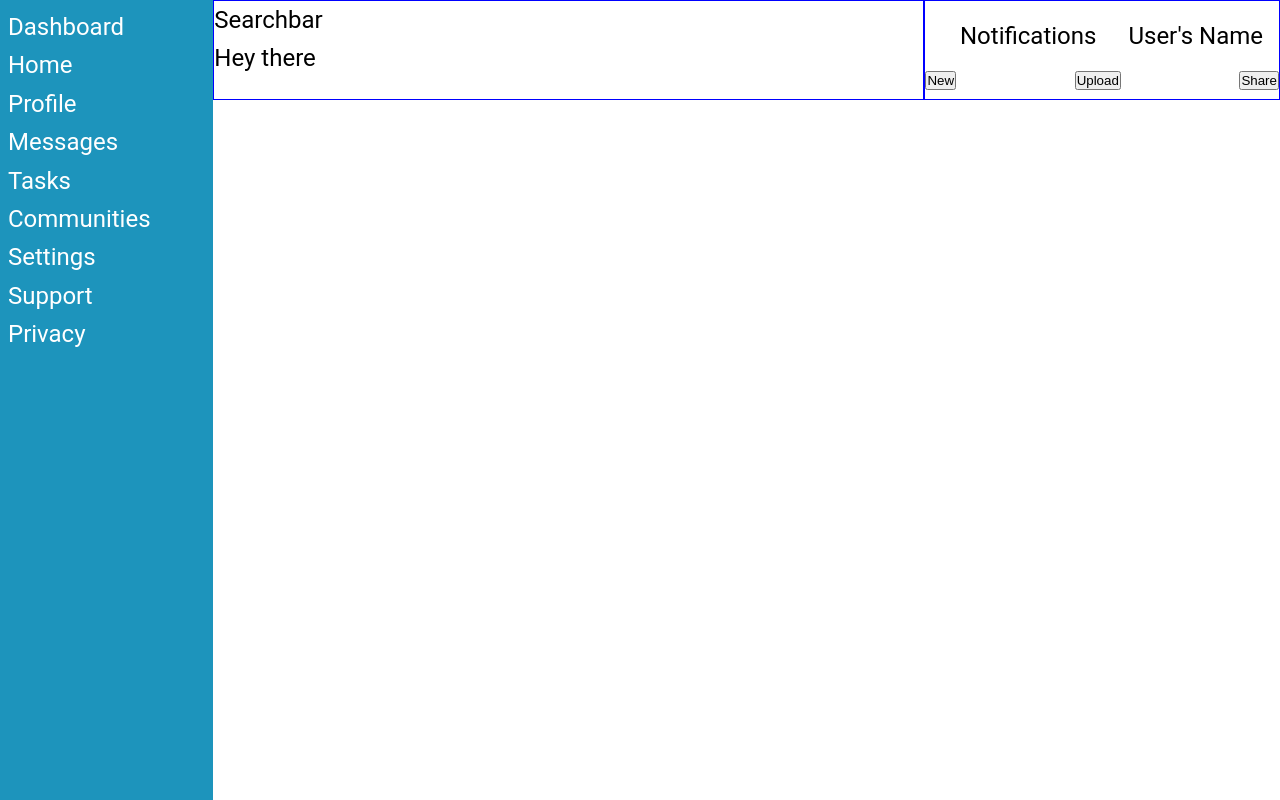
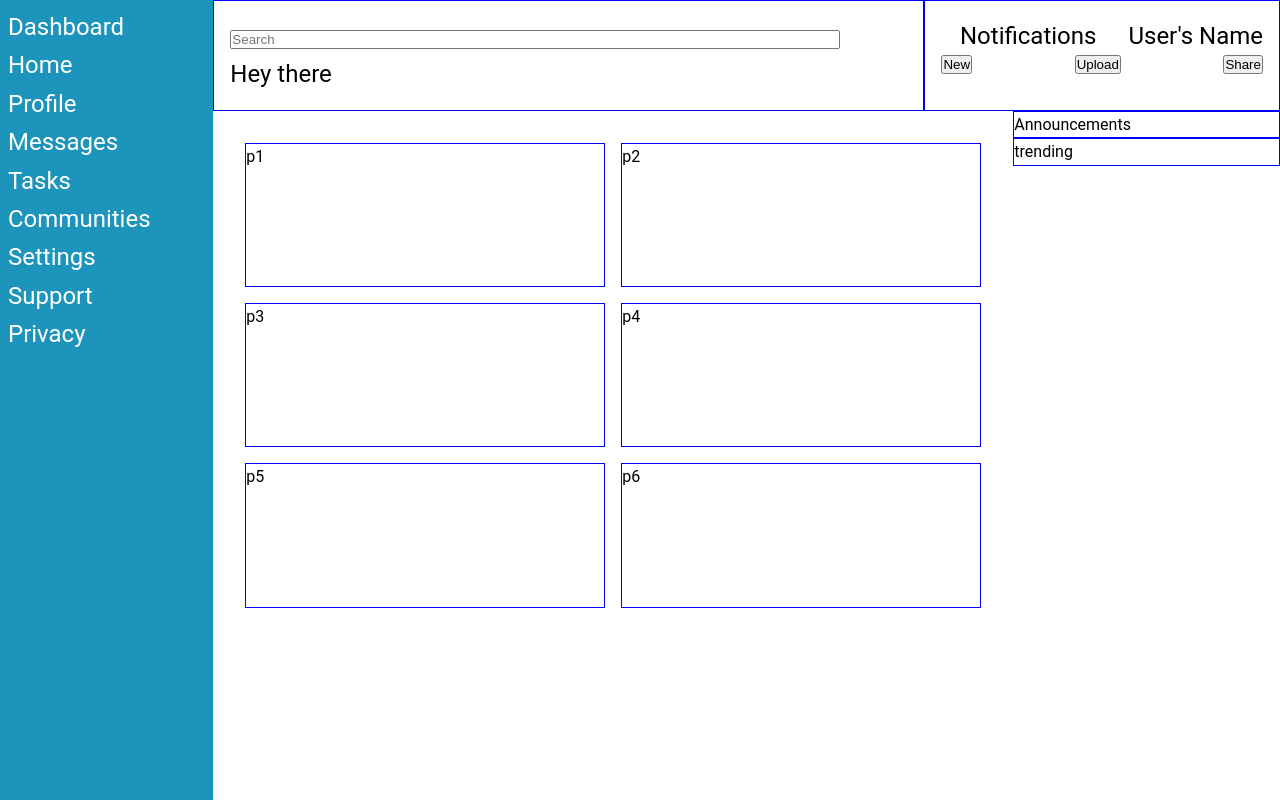
Before and after one commit to lennking/Dashboard, a plain HTML site: page index.html in a window 1280 px wide. Drawn offline with Linux system fonts and the light colour scheme.

Commit message:
Add projects section

```diff
--- a/index.html
+++ b/index.html
@@ -9,7 +9,7 @@
 <body>
     <div class="header">
         <div class="left">
-            <div class="search">Searchbar</div>
+            <input type="search" name="search" id="search" aria-label="search" placeholder="Search">
             <div class="welcome">Hey there</div>
         </div>
         <div class="right">
@@ -37,7 +37,18 @@
         <div class="privacy">Privacy</div>
     </div>
     <div class="content">
-
+        <div class="projects">
+            <div class="project1">p1</div>
+            <div class="project2">p2</div>
+            <div class="project3">p3</div>
+            <div class="project4">p4</div>
+            <div class="project5">p5</div>
+            <div class="project6">p6</div>
+        </div>
+        <div class="footer">
+            <div class="announcements">Announcements</div>
+            <div class="Trending">trending</div>
+        </div>
     </div>
 </body>
 </html>
--- a/styles.css
+++ b/styles.css
@@ -1,7 +1,7 @@
 * {
     margin: 0;
     padding: 0;
-    box-sizing: 0;
+    box-sizing: border-box;
 }
 
 html, body {
@@ -34,6 +34,7 @@ body {
 
 .header > * {
     border: 1px solid blue;
+    padding: 1rem;
 }
 
 .header .left {
@@ -49,7 +50,6 @@ body {
 .header .right .top {
     display: flex;
     gap: 2rem;
-    padding: 1rem;
     justify-content: flex-end;
 }
 
@@ -57,3 +57,26 @@ body {
     display: flex;
     justify-content: space-between;
 }
+
+#search {
+    width: 90%;
+}
+
+.content {
+    grid-row: 2/9;
+    grid-column:2/7;
+    display: grid;
+    grid-template: 1fr/ 3fr 1fr;
+}
+
+.content > * > * {
+    border: 1px solid blue;
+}
+
+.projects {
+    padding: 2rem;
+    gap: 1rem;
+    display: grid;
+    grid-template-rows: repeat(auto-fill, minmax(8rem, 1fr));
+    grid-template-columns: 1fr 1fr;
+}
```
